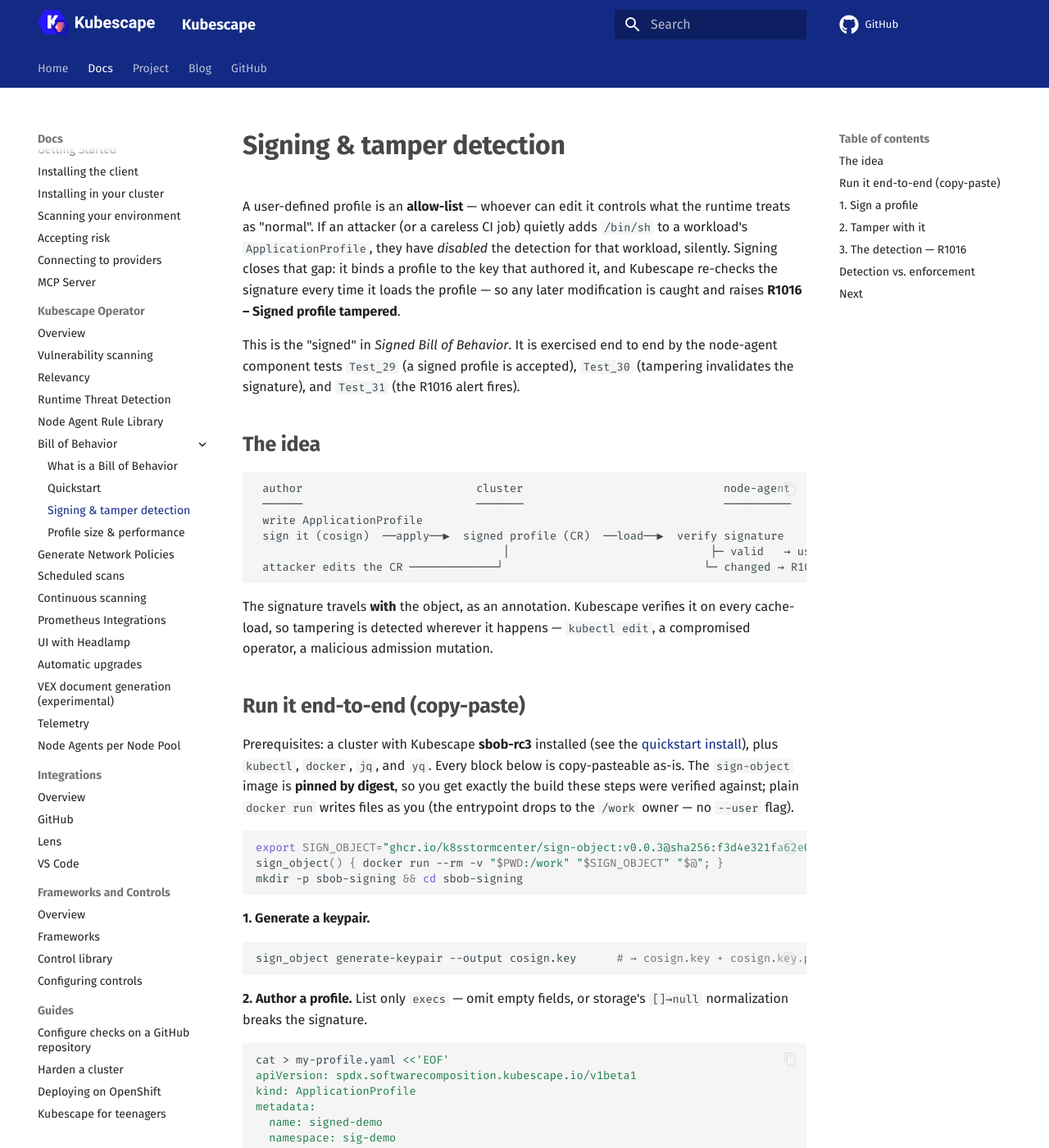
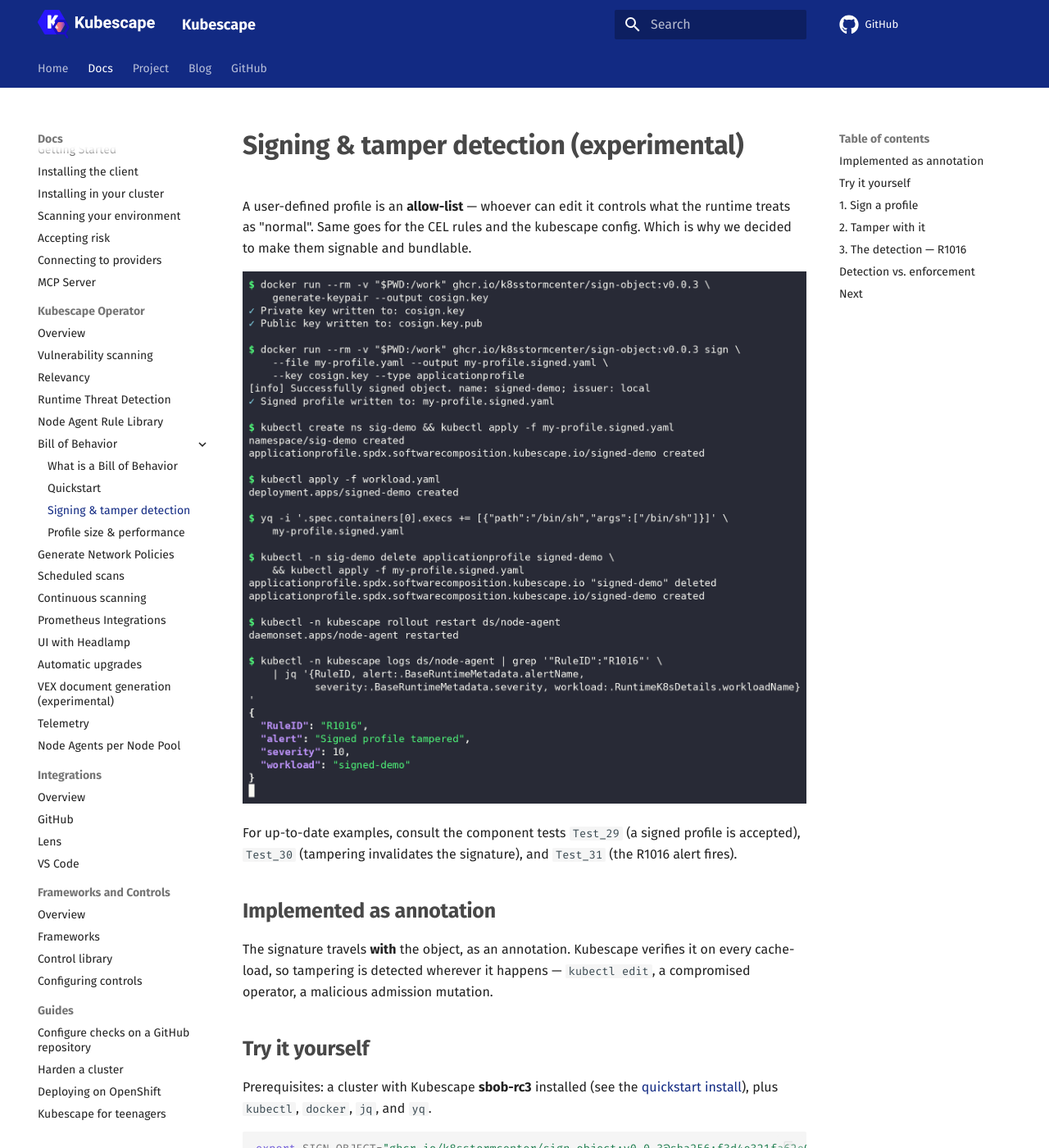
Before and after one commit to kubescape/kubescape.io, an MkDocs documentation site: the page built from docs/docs/operator/bill-of-behavior/signing-and-tamper.md, in a window 1280 px wide and 1400 px high. Shown: the whole window at 82% size. Built offline with MkDocs 1.6.1 and Material for MkDocs 9.7.7, drawn with Linux system fonts in a browser that asks for light colours; comment, search, counter and statistics services are not loaded; some of the changed text lies outside the part shown.

Commit message:
docs(signing): gif to top of page; re-render l4j gif (no scroll, matches r1016 layout)
Signed-off-by: entlein <einentlein@gmail.com>

````diff
--- a/docs/docs/operator/bill-of-behavior/signing-and-tamper.md
+++ b/docs/docs/operator/bill-of-behavior/signing-and-tamper.md
@@ -1,38 +1,26 @@
-# Signing &amp; tamper detection
+# Signing &amp; tamper detection (experimental)
+A user-defined profile is an **allow-list** — whoever can edit it controls what the runtime treats
+as "normal". Same goes for the CEL rules and the kubescape config. Which is why we decided to make them signable and bundlable.
 
-A user-defined profile is an **allow-list** — whoever can edit it controls what the runtime treats
-as "normal". If an attacker (or a careless CI job) quietly adds `/bin/sh` to a workload's
-`ApplicationProfile`, they have *disabled* the detection for that workload, silently. Signing closes
-that gap: it binds a profile to the key that authored it, and Kubescape re-checks the signature every
-time it loads the profile — so any later modification is caught and raises **R1016 – Signed profile
-tampered**.
 
-This is the "signed" in *Signed Bill of Behavior*. It is exercised end to end by the node-agent
+![R1016 tamper detection](r1016-tamper.gif)
+
+
+For up-to-date examples, consult the
 component tests `Test_29` (a signed profile is accepted), `Test_30` (tampering invalidates the
 signature), and `Test_31` (the R1016 alert fires).
 
-## The idea
+## Implemented as annotation
 
-```
- author                          cluster                              node-agent
- ──────                          ───────                              ──────────
- write ApplicationProfile
- sign it (cosign)  ──apply──▶  signed profile (CR)  ──load──▶  verify signature
-                                     │                              ├─ valid   → use it, no alert
- attacker edits the CR ─────────────┘                              └─ changed → R1016 "tampered"
-```
 
 The signature travels **with** the object, as an annotation. Kubescape verifies it on every
 cache-load, so tampering is detected wherever it happens — `kubectl edit`, a compromised operator, a
 malicious admission mutation.
 
-## Run it end-to-end (copy-paste)
+## Try it yourself
 
 Prerequisites: a cluster with Kubescape **sbob-rc3** installed (see the
-[quickstart install](quickstart.md)), plus `kubectl`, `docker`, `jq`, and `yq`. Every block below is
-copy-pasteable as-is. The `sign-object` image is **pinned by digest**, so you get exactly the build
-these steps were verified against; plain `docker run` writes files as you (the entrypoint drops to
-the `/work` owner — no `--user` flag).
+[quickstart install](quickstart.md)), plus `kubectl`, `docker`, `jq`, and `yq`.
 
 ```bash
 export SIGN_OBJECT="ghcr.io/k8sstormcenter/sign-object:v0.0.3@sha256:f3d4e321fa62e0a4ca421ba59a3fce3f2ff88714aaf87a7d160322cb8ec2f92b"
@@ -196,9 +184,7 @@
 ## 3. The detection — R1016
 
 node-agent re-verifies on the next load, logs *"user-defined ApplicationProfile signature mismatch
-(tamper detected)"*, and raises R1016. The whole flow — signed profile → tamper → alert:
-
-![R1016 tamper detection](r1016-tamper.gif)
+(tamper detected)"*, and raises R1016.
 
 Here is the **actual alert**, captured live on a k3s rig running sbob-rc3:
 
````
Also changed, not shown: docs/docs/operator/bill-of-behavior/l4j-detection.gif.
